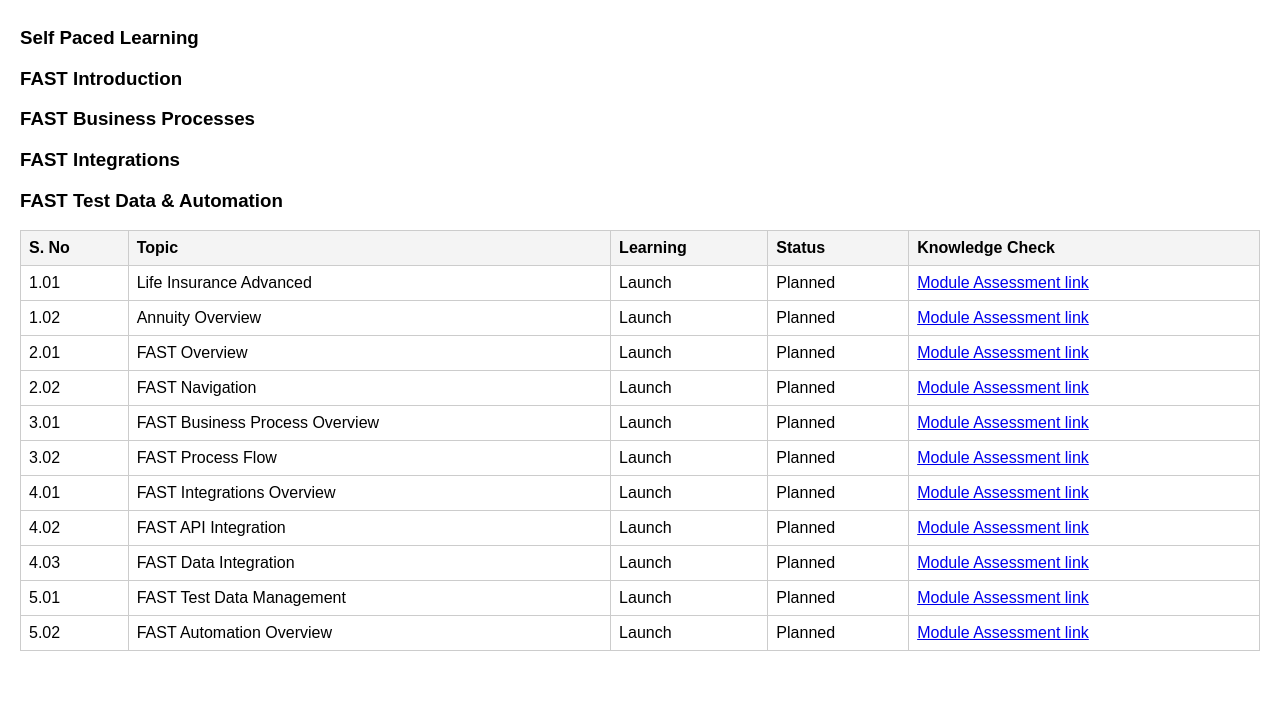
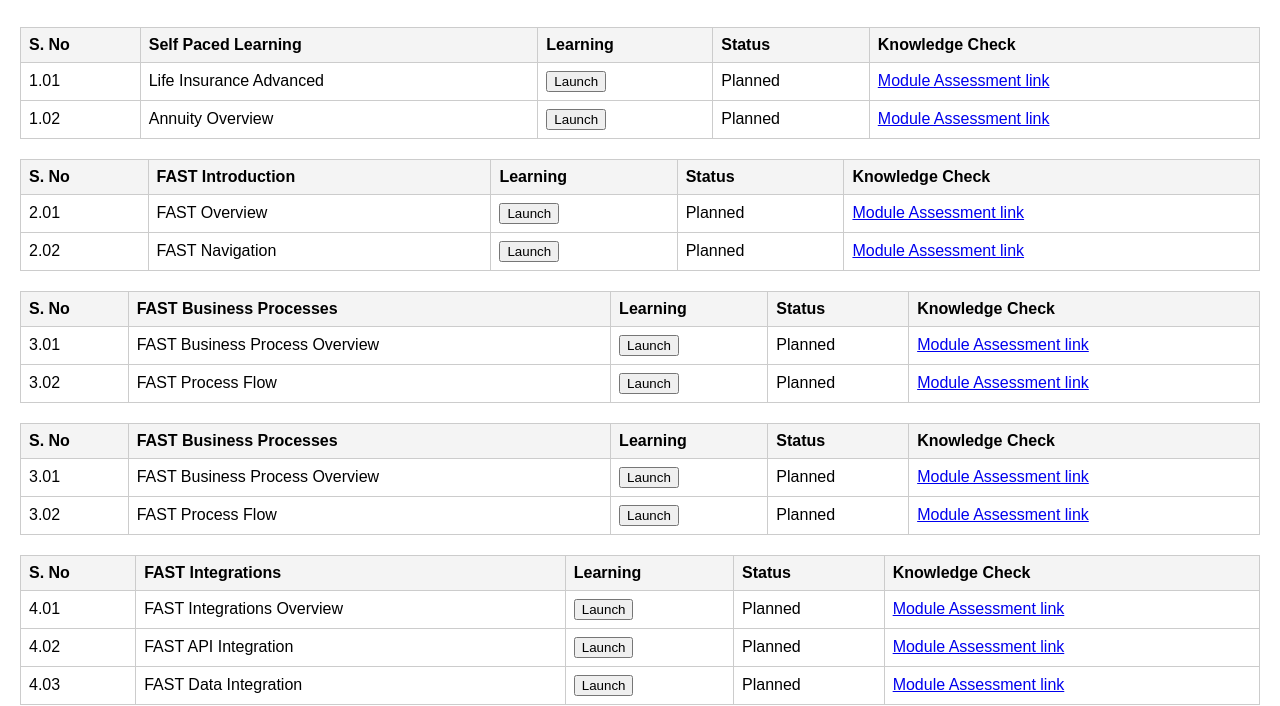
Before and after one commit to diro3307/iLearnFAST, a plain HTML site: page index.html in a window 1280 px wide. Shown: the part 111-817 px from the top of the page. Drawn offline with Linux system fonts and the light colour scheme.

Commit message:
code fix

```diff
--- a/index.html
+++ b/index.html
@@ -17,37 +17,175 @@
   <h2>FAST Training Modules</h2>
 
   <div class="section">
-    <h3>Self Paced Learning</h3>
     <table>
-      <tr><th>S. No</th><th>Topic</th><th>Learning</th><th>Status</th><th>Knowledge Check</th></tr>
-      <tr><td>1.01</td><td>Life Insurance Advanced</td><td>Launch</td><td>Planned</td><td><a href="#">Module Assessment link</a></td></tr>
-      <tr><td>1.02</td><td>Annuity Overview</td><td>Launch</td><td>Planned</td><td><a href="#">Module Assessment link</a></td></tr>
-
-    <h3>FAST Introduction</h3>
-
-
-      <tr><td>2.01</td><td>FAST Overview</td><td>Launch</td><td>Planned</td><td><a href="#">Module Assessment link</a></td></tr>
-      <tr><td>2.02</td><td>FAST Navigation</td><td>Launch</td><td>Planned</td><td><a href="#">Module Assessment link</a></td></tr>
-
-    <h3>FAST Business Processes</h3>
-
-
-      <tr><td>3.01</td><td>FAST Business Process Overview</td><td>Launch</td><td>Planned</td><td><a href="#">Module Assessment link</a></td></tr>
-      <tr><td>3.02</td><td>FAST Process Flow</td><td>Launch</td><td>Planned</td><td><a href="#">Module Assessment link</a></td></tr>
-
-    <h3>FAST Integrations</h3>
-
-
-      <tr><td>4.01</td><td>FAST Integrations Overview</td><td>Launch</td><td>Planned</td><td><a href="#">Module Assessment link</a></td></tr>
-      <tr><td>4.02</td><td>FAST API Integration</td><td>Launch</td><td>Planned</td><td><a href="#">Module Assessment link</a></td></tr>
-        <tr><td>4.03</td><td>FAST Data Integration</td><td>Launch</td><td>Planned</td><td><a href="#">Module Assessment link</a></td></tr>
-
-    <h3>FAST Test Data & Automation</h3>
-
-
-      <tr><td>5.01</td><td>FAST Test Data Management</td><td>Launch</td><td>Planned</td><td><a href="#">Module Assessment link</a></td></tr>
-      <tr><td>5.02</td><td>FAST Automation Overview</td><td>Launch</td><td>Planned</td><td><a href="#">Module Assessment link</a></td></tr>
-      </table>
+      <thead>
+        <tr>
+          <th>S. No</th>
+          <th>Self Paced Learning</th>
+          <th>Learning</th>
+          <th>Status</th>
+          <th>Knowledge Check</th>
+        </tr>
+      </thead>
+      <tbody>
+        <tr>
+          <td>1.01</td>
+          <td>Life Insurance Advanced</td>
+          <td><button onclick="alert('Launching Life Insurance Advanced')">Launch</button></td>
+          <td>Planned</td>
+          <td><a href="#">Module Assessment link</a></td>
+        </tr>
+        <tr>
+          <td>1.02</td>
+          <td>Annuity Overview</td>
+          <td><button onclick="alert('Launching Annuity Overview')">Launch</button></td>
+          <td>Planned</td>
+          <td><a href="#">Module Assessment link</a></td>
+        </tr>
+      </tbody>
+    </table>
+    <table>
+      <thead>
+        <tr>
+          <th>S. No</th>
+          <th>FAST Introduction</th>
+          <th>Learning</th>
+          <th>Status</th>
+          <th>Knowledge Check</th>
+        </tr>
+      </thead>
+      <tbody>
+        <tr>
+          <td>2.01</td>
+          <td>FAST Overview</td>
+          <td><button onclick="alert('Launching FAST Overview')">Launch</button></td>
+          <td>Planned</td>
+          <td><a href="#">Module Assessment link</a></td>
+        </tr>
+        <tr>
+          <td>2.02</td>
+          <td>FAST Navigation</td>
+          <td><button onclick="alert('Launching FAST Navigation')">Launch</button></td>
+          <td>Planned</td>
+          <td><a href="#">Module Assessment link</a></td>
+        </tr>
+      </tbody>
+    </table>
+    <table>
+      <thead>
+        <tr>
+          <th>S. No</th>
+          <th>FAST Business Processes</th>
+          <th>Learning</th>
+          <th>Status</th>
+          <th>Knowledge Check</th>
+        </tr>
+      </thead>
+      <tbody>
+        <tr>
+          <td>3.01</td>
+          <td>FAST Business Process Overview</td>
+          <td><button onclick="alert('Launching FAST Business Process Overview')">Launch</button></td>
+          <td>Planned</td>
+          <td><a href="#">Module Assessment link</a></td>
+        </tr>
+        <tr>
+          <td>3.02</td>
+          <td>FAST Process Flow</td>
+          <td><button onclick="alert('Launching FAST Process Flow')">Launch</button></td>
+          <td>Planned</td>
+          <td><a href="#">Module Assessment link</a></td>
+        </tr>
+      </tbody>
+    </table>
+    <table>
+      <thead>
+        <tr>
+          <th>S. No</th>
+          <th>FAST Business Processes</th>
+          <th>Learning</th>
+          <th>Status</th>
+          <th>Knowledge Check</th>
+        </tr>
+      </thead>
+      <tbody>
+        <tr>
+          <td>3.01</td>
+          <td>FAST Business Process Overview</td>
+          <td><button onclick="alert('Launching FAST Business Process Overview')">Launch</button></td>
+          <td>Planned</td>
+          <td><a href="#">Module Assessment link</a></td>
+        </tr>
+        <tr>
+          <td>3.02</td>
+          <td>FAST Process Flow</td>
+          <td><button onclick="alert('Launching FAST Process Flow')">Launch</button></td>
+          <td>Planned</td>
+          <td><a href="#">Module Assessment link</a></td>
+        </tr>
+      </tbody>
+    </table>
+    <table>
+      <thead>
+        <tr>
+          <th>S. No</th>
+          <th>FAST Integrations</th>
+          <th>Learning</th>
+          <th>Status</th>
+          <th>Knowledge Check</th>
+        </tr>
+      </thead>
+      <tbody>
+        <tr>
+          <td>4.01</td>
+          <td>FAST Integrations Overview</td>
+          <td><button onclick="alert('Launching FAST Integrations Overview')">Launch</button></td>
+          <td>Planned</td>
+          <td><a href="#">Module Assessment link</a></td>
+        </tr>
+        <tr>
+          <td>4.02</td>
+          <td>FAST API Integration</td>
+          <td><button onclick="alert('Launching FAST API Integration')">Launch</button></td>
+          <td>Planned</td>
+          <td><a href="#">Module Assessment link</a></td>
+        </tr>
+        <tr>
+          <td>4.03</td>
+          <td>FAST Data Integration</td>
+          <td><button onclick="alert('Launching FAST Data Integration')">Launch</button></td>
+          <td>Planned</td>
+          <td><a href="#">Module Assessment link</a></td>
+        </tr>
+      </tbody>
+    </table>
+    <table>
+      <thead>
+        <tr>
+          <th>S. No</th>
+          <th>FAST Test Data & Automation</th>
+          <th>Learning</th>
+          <th>Status</th>
+          <th>Knowledge Check</th>
+        </tr>
+      </thead>
+      <tbody>
+        <tr>
+          <td>5.01</td>
+          <td>FAST Test Data Management</td>
+          <td><button onclick="alert('Launching FAST Test Data Management')">Launch</button></td>
+          <td>Planned</td>
+          <td><a href="#">Module Assessment link</a></td>
+        </tr>
+        <tr>
+          <td>5.02</td>
+          <td>FAST Automation Overview</td>
+          <td><button onclick="alert('Launching FAST Automation Overview')">Launch</button></td>
+          <td>Planned</td>
+          <td><a href="#">Module Assessment link</a></td>
+        </tr>
+      </tbody>
+    </table>
   </div>
 
 </body>
```
